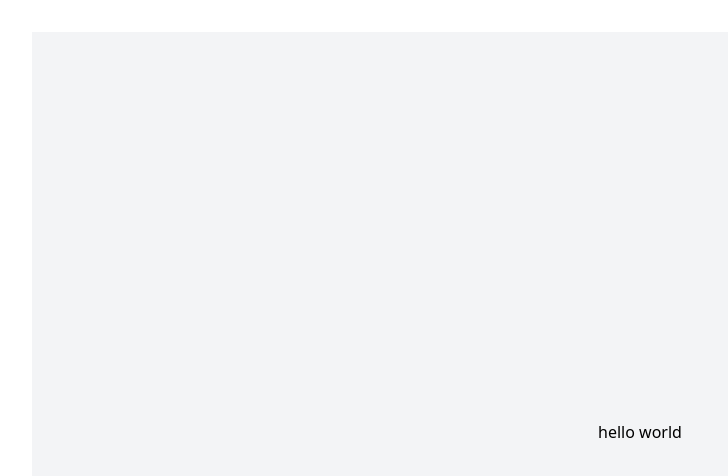
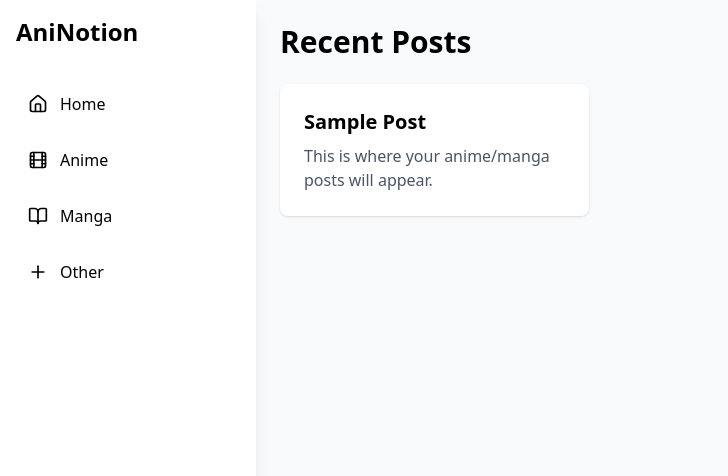
Before and after one commit to mohitahlawat2001/AniNotion, a React (Vite) app in the folder aninotion-frontend/: page / in a window 1280 px wide. Shown: the top 476 px of the page, without its empty margins (0-728 px from the left). Built offline with nearby package versions, Linux system fonts and the light colour scheme.

Commit message:
feat: restructure App component and add Home page

```diff
--- a/aninotion-frontend/src/App.jsx
+++ b/aninotion-frontend/src/App.jsx
@@ -1,16 +1,21 @@
-
-import './App.css'
+import React from 'react';
+import { BrowserRouter as Router, Routes, Route } from 'react-router-dom';
+import Layout from './components/Layout';
+import Home from './pages/Home';
 
 function App() {
-
-
   return (
-    <>
-      <div className="flex flex-col items-center justify-center min-h-screen bg-gray-100">
-        hello world
-      </div>
-    </>
-  )
+    <Router>
+      <Layout>
+        <Routes>
+          <Route path="/" element={<Home />} />
+          <Route path="/anime" element={<div>Anime Page</div>} />
+          <Route path="/manga" element={<div>Manga Page</div>} />
+          <Route path="/other" element={<div>Other Page</div>} />
+        </Routes>
+      </Layout>
+    </Router>
+  );
 }
 
-export default App
+export default App;
--- /dev/null
+++ b/aninotion-frontend/src/pages/Home.jsx
@@ -0,0 +1,18 @@
+import React from 'react';
+
+const Home = () => {
+  return (
+    <div>
+      <h1 className="text-3xl font-bold mb-6">Recent Posts</h1>
+      <div className="grid grid-cols-1 md:grid-cols-2 lg:grid-cols-3 gap-6">
+        {/* Posts will be displayed here */}
+        <div className="bg-white p-6 rounded-lg shadow">
+          <h3 className="text-xl font-semibold mb-2">Sample Post</h3>
+          <p className="text-gray-600">This is where your anime/manga posts will appear.</p>
+        </div>
+      </div>
+    </div>
+  );
+};
+
+export default Home;
```
